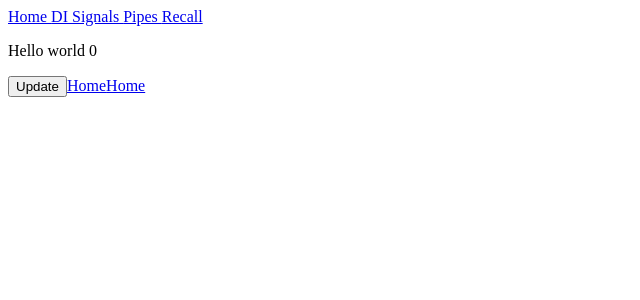
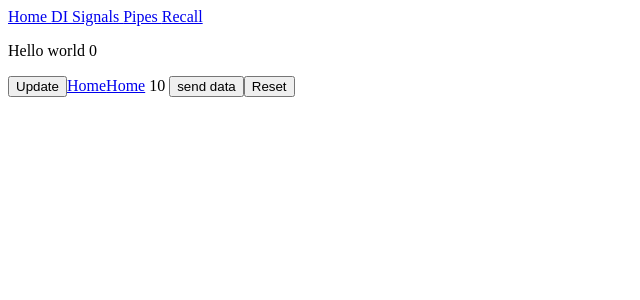
Before and after one commit to PrasanthDeva18/practice-app, an Angular app: page /recall in a window 1280 px wide. Shown: the top 300 px of the page, without its empty margins (0-640 px from the left). Built offline with nearby package versions, Linux system fonts and the light colour scheme.

Commit message:
LEARNED UPTO COMMUNICATION AND ROUTES

```diff
--- /dev/null
+++ b/src/app/recall-concepts/demo-2/demo.ts
@@ -0,0 +1,33 @@
+import { Component, EventEmitter, Input, OnInit, Output } from '@angular/core';
+
+@Component({
+  selector: 'app-demo-2',
+  template: `
+    {{ a }}
+
+    <button>send data</button>
+  `,
+  styles: '',
+})
+export class AppDemo implements OnInit {
+  a: number = 10;
+  @Input('userName') user!: string;
+
+  @Output() userData = new EventEmitter();
+
+  constructor() {}
+
+  ngOnInit(): void {
+    console.log(this.user);
+  }
+
+  passCtoP() {
+    this.userData.emit({
+      id: 'prasa',
+    });
+  }
+
+  setTo0() {
+    this.a = 0;
+  }
+}
--- a/src/app/recall-concepts/recall.html
+++ b/src/app/recall-concepts/recall.html
@@ -1,7 +1,11 @@
-<p>Hello world {{a()}}</p>
+<p>Hello world {{ a() }}</p>
 
 <button (click)="updateVal()">Update</button>
 
 <a routerLink="/">Home</a>
 
 <a [routerLink]="['/product', 10]">Home</a>
+
+<app-demo-2 [userName]="userName" (userData)="printVal($event)"> </app-demo-2>
+
+<button (click)="resetVal()">Reset</button>
--- a/src/app/recall-concepts/recall.ts
+++ b/src/app/recall-concepts/recall.ts
@@ -1,26 +1,32 @@
-import { Component, effect, signal, untracked } from '@angular/core';
-import { RouterLink } from "@angular/router";
+import { Component, effect, signal, untracked, ViewChild } from '@angular/core';
+import { RouterLink } from '@angular/router';
+import { AppDemo } from './demo-2/demo';
 
 @Component({
   templateUrl: './recall.html',
   styleUrl: './recall.css',
-  imports: [RouterLink],
+  imports: [RouterLink, AppDemo],
 })
 export class RecallComponent {
+  @ViewChild(AppDemo)
+  childAppDemo!: AppDemo;
+
+
   //signals
-
   a = signal(0);
 
   b = signal(1);
+
+  userName = 'prasanth';
 
   constructor() {
     effect(() => {
       console.log(this.a());
       console.log(this.b());
 
-        // untracked(() => {
-        //   console.log(this.b());
-        // });
+      // untracked(() => {
+      //   console.log(this.b());
+      // });
     });
   }
 
@@ -28,4 +34,13 @@ export class RecallComponent {
     this.a.update((a) => a + 1);
     // this.b.update((a) => a + 1);
   }
+
+  printVal(val: string) {
+    console.log(val);
+  }
+
+
+  resetVal() {
+    this.childAppDemo.setTo0()
+  }
 }
```
Also changed, not shown: notes/newly-learned-concept/component-comunication.txt.
